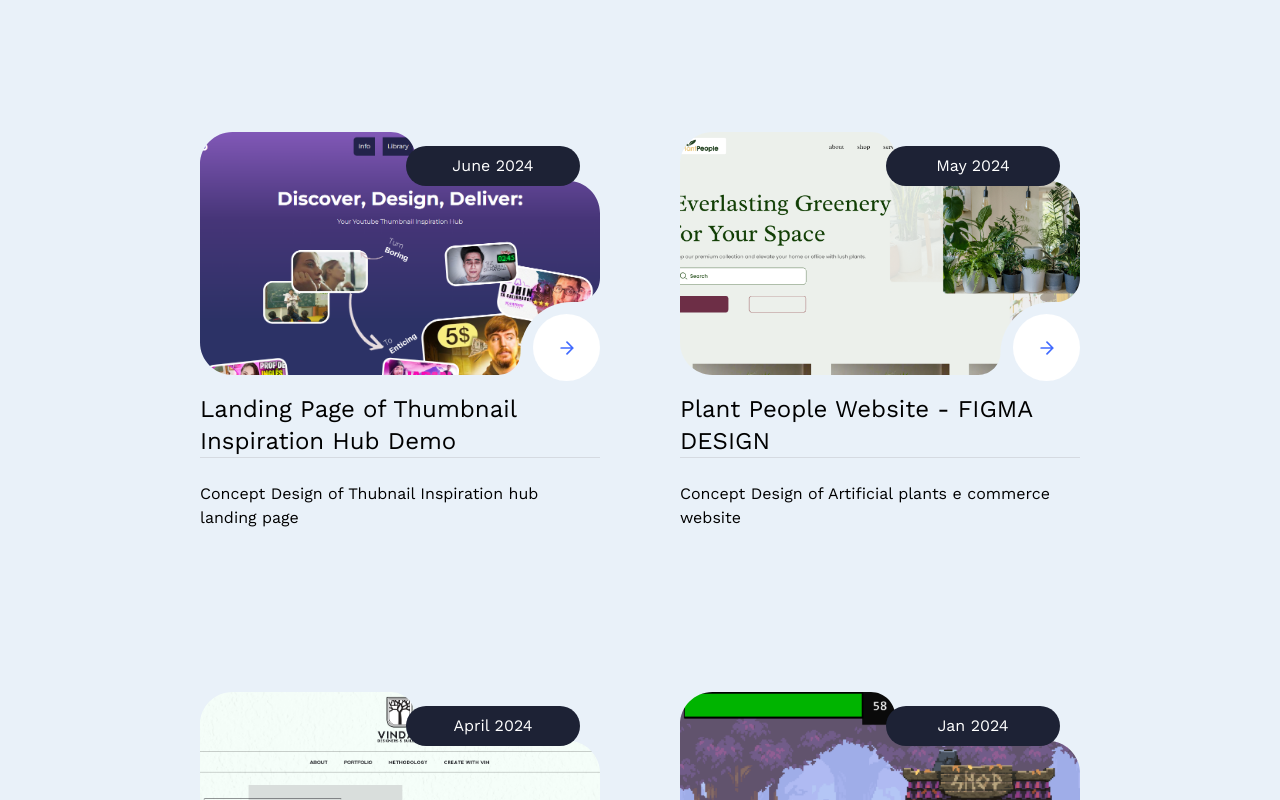
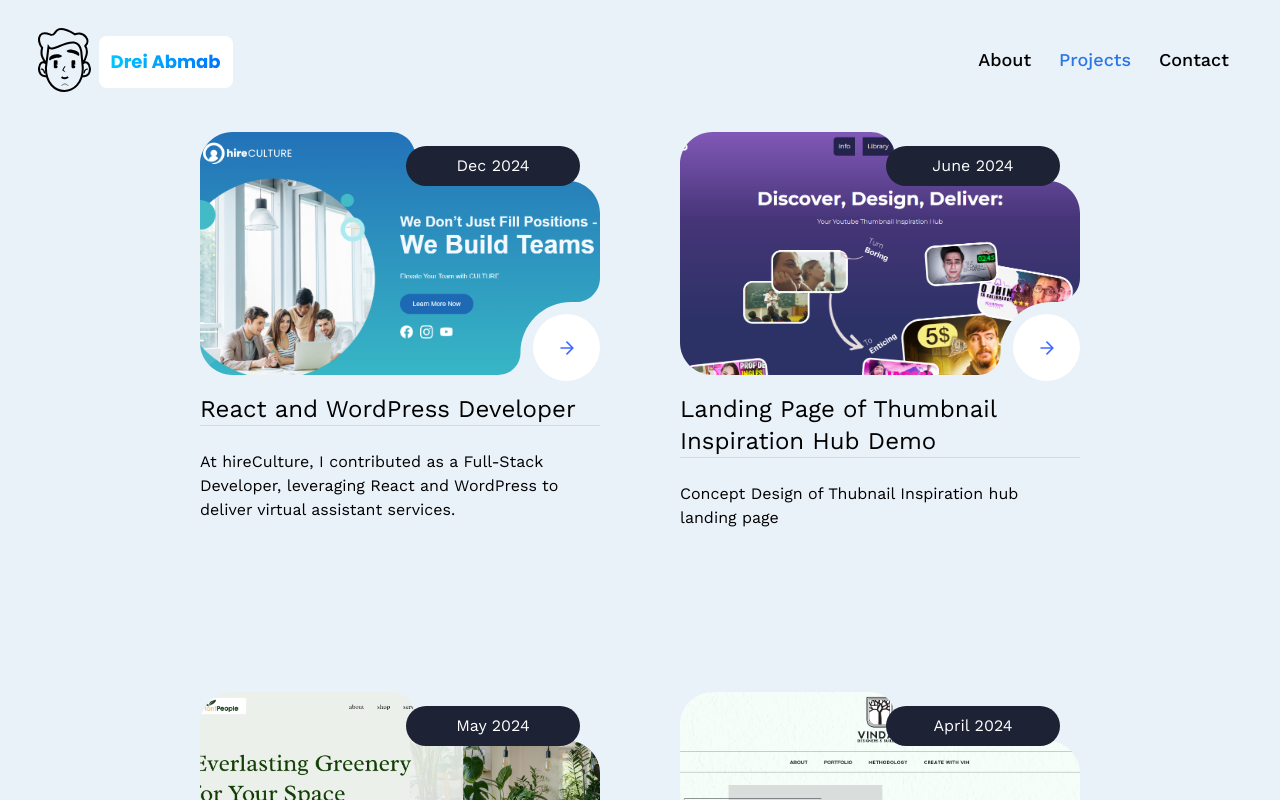
Before and after one commit to Dreigannadoit/portfolio_threejs_react, a React (Vite) app: page /projects in a window 1280 px wide. Shown: the top 800 px of the page. Built offline with nearby package versions, Linux system fonts and the light colour scheme.

Commit message:
Updated Port

```diff
--- a/src/App.jsx
+++ b/src/App.jsx
@@ -18,7 +18,6 @@ const App = () => {
                 <Route path="/projects" element={<Projects />} />
                 <Route path="/contact" element={<Contact />} />
                 <Route path="/vlog" element={<Vlog/>} />
-                <Route path="/scroll" element={<Scroll/>} />
             </Routes>
 
             <FooterLong/>
--- a/src/assets/icons/index.js
+++ b/src/assets/icons/index.js
@@ -42,6 +42,7 @@ import aR from './AR.png'
 import rnrSeaside from './rnrSeaside.svg'
 import codepen from './codepen.svg'
 import thumbnailProjectIcon from './bulb.svg'
+import hireCultureLogo from './hireCultureLogo.png'
 
 export {
     aR,
@@ -86,5 +87,6 @@ export {
     rnrSeaside,
     codepen,
     plant,
-    thumbnailProjectIcon
+    thumbnailProjectIcon,
+    hireCultureLogo
 }
--- a/src/assets/images/index.js
+++ b/src/assets/images/index.js
@@ -19,6 +19,7 @@ import thumbnail_web from "./thumbnail_web.png"
 import vidac_1 from './vidac_1.png'
 import vidac_2 from './vidac_2.png'
 import proj_mask from './proj_mask.svg'
+import hireCulture from './hireCulture.png'
 
 export {
     hero,
@@ -41,5 +42,6 @@ export {
     thumbnail_web,
     vidac_1,
     vidac_2,
-    proj_mask
+    proj_mask,
+    hireCulture
 }
--- a/src/components/FooterLong.jsx
+++ b/src/components/FooterLong.jsx
@@ -27,10 +27,10 @@ const FooterLong = () => {
     // }, [])
 
     return (
-        <footer className='sm:h-[105vh] h-[180vh] relative rounded-t-[100px] overflow-hidden s-footer'>
+        <footer className='sm:h-[20vh] h-[30vh] relative rounded-t-[100px] overflow-hidden s-footer'>
 
-            <div className="h-[100%] w-[100vw] bg-[#282726] py-[5%] px-[10%]">
-                <nav className='w-full h-[15%] text-white' >
+            <div className="h-[100%] w-[100vw] bg-[#282726] py-[45px] px-[10%]">
+                {/* <nav className='w-full h-[15%] text-white' >
                     <ul className='flex justify-between items-center gap-9 h-full'>
                         <li className='sm:text-3xl text-[20px]'>
                             <Link to="/">Home</Link>
@@ -39,7 +39,7 @@ const FooterLong = () => {
                             <Link to="/contact">Contact</Link>
                         </li>
                         <li className='sm:text-3xl text-[20px]'>
-                            <Link to="/vlog">Vlog</Link>
+                            <Link to="/vlog">Projects</Link>
                         </li>
                     </ul>
                 </nav>
@@ -74,11 +74,11 @@ const FooterLong = () => {
 
                 </div>
 
-                <hr className="border-slate-200" />
+                <hr className="border-slate-200" /> */}
 
-                <div className="w-full h-[10%] flex sm:flex-row flex-col mt-3 justify-between items-center gap-7">
-                    <nav className='sm:h-full sm:w-[20%] h-[20%] w-full'>
-                        <ul className='flex flex-row h-full w-full gap-2 justify-between'>
+                <div className="w-full h-[100%] flex sm:flex-row flex-col justify-between items-center">
+                    <nav className='sm:h-full sm:w-[30%] h-[100%] w-full'>
+                        <ul className='flex flex-row h-full w-full gap-4 justify-start'>
                             {socialLinks.map((socialLink, index) => (
                                 <li className='h-full' key={index}>
                                     <Link to={socialLink.link} className='h-full flex justify-center items-center'>
@@ -89,13 +89,13 @@ const FooterLong = () => {
                         </ul>
                     </nav>
 
-                    <div className='sm:h-full sm:w-[45%] h-[45%] w-full flex items-center justify-center'>
-                        <p className='text-white text-center'>&copy;2023 ROBERT ANDREI N. BAMBA || ALL RIGHTS RESERVED</p>
+                    <div className='sm:h-full sm:w-[40%] h-[100%] w-full flex items-center justify-center'>
+                        <p className='text-white text-center text-sm font'>&copy;2023 ROBERT ANDREI N. BAMBA || ALL RIGHTS RESERVED</p>
                     </div>
 
-                    <div className='sm:h-full sm:w-[30%] h-[30%] w-full flex flex-row justify-end items-center gap-2 text-white'>
+                    <div className='sm:h-full sm:w-[20%] h-[100%] w-full flex flex-row justify-end items-center gap-2 text-white'>
                         <p>PH</p>
-                        <img className="h-[50%] border-r-4 pr-2" src="https://images.emojiterra.com/google/noto-emoji/unicode-15.1/color/svg/1f1f5-1f1ed.svg" alt="" />
+                        <img className="h-[100%] border-r-4 pr-2" src="https://images.emojiterra.com/google/noto-emoji/unicode-15.1/color/svg/1f1f5-1f1ed.svg" alt="" />
                         <p>NOV 22, 2023</p>
                     </div>
                 </div>
--- a/src/components/HomeInfo.jsx
+++ b/src/components/HomeInfo.jsx
@@ -17,9 +17,11 @@ const InfoBox = ({text, link, btnText}) => {
 const rederContent = {
     1: (
         <h1 className="sm:text-xl sm:leading-snug text-center neo-brutalism-blue p-4 px-8 text-white mx-5">
-            Hi I am a <span className='font-semibold'>Software Engineer</span>👋
+            Hi, I'm a <span className='font-semibold'>Software Engineer</span> 👋
             <br />
-            and I Bring Ideas To Life!
+            I craft solutions, <span className="font-semibold">build possibilities</span>,
+            <br />
+            and help ideas <span className='italic'>take flight</span>.
         </h1>
     ),
     2: (
--- a/src/constants/index.js
+++ b/src/constants/index.js
@@ -12,7 +12,8 @@ import {
     zelda,
     thumbnail_web,
     vidac_1,
-    vidac_2
+    vidac_2,
+    hireCulture
 } from "../assets/images";
 import {
     upwork,
@@ -40,7 +41,8 @@ import {
     aR,
     codepen,
     plant,
-    thumbnailProjectIcon
+    thumbnailProjectIcon,
+    hireCultureLogo
 } from "../assets/icons";
 
 import{
@@ -193,6 +195,17 @@ export const socialLinks = [
 ];
 // vidac_1
 export const projects = [
+    {
+        iconUrl: hireCultureLogo,
+        iconBg: "#40BBED",
+        theme: 'btn-blue-black',
+        img: hireCulture,
+        name: 'React and WordPress Developer',
+        description: 'At hireCulture, I contributed as a Full-Stack Developer, leveraging React and WordPress to deliver virtual assistant services.',
+        link: 'https://hirecultureva.com',
+        responsive: '',
+        date: 'Dec 2024',
+    },
     {
         iconUrl: thumbnailProjectIcon,
         iconBg: "#40BBED",
```
Also changed, not shown: src/assets/icons/hireCultureLogo.png (added), src/assets/images/hireCulture.png (added).
